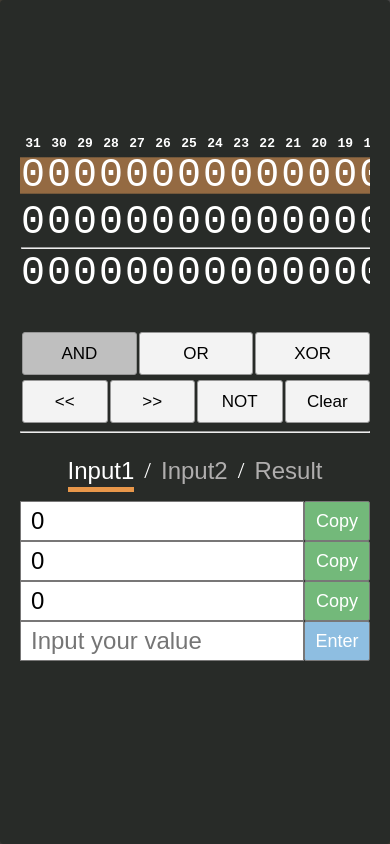
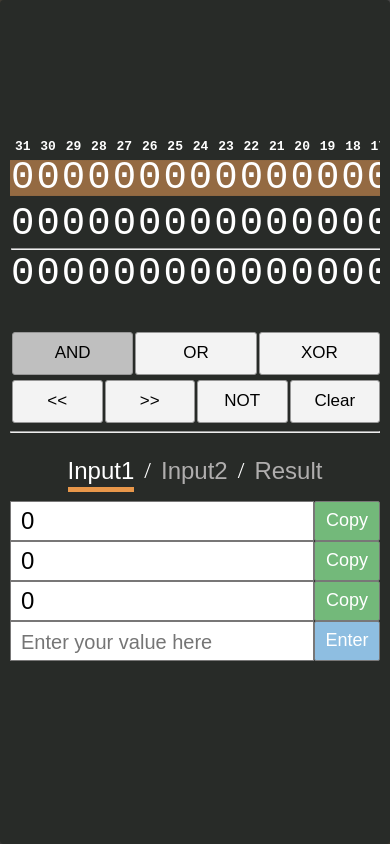
Before and after one commit to Lulkafe/BinaryCalc, a React app: page / in a window 390 px wide. Built offline with nearby package versions, Linux system fonts and the light colour scheme.

Commit message:
Adjusted placeholder and size of user input bar

```diff
--- a/src/components.tsx
+++ b/src/components.tsx
@@ -293,7 +293,7 @@ function UserInputSection () {
 function UserInputBar () {
 
     const { dispatch, state } = useContext(CalcContext);
-    const placeholder = 'Input your value';
+    const placeholder = 'Enter your value here';
     const disabled = state.item === Item.Result;
     const getInputValue = () =>
         (document.getElementById('user-input__bar') as HTMLInputElement).value;
--- a/src/style.css
+++ b/src/style.css
@@ -198,6 +198,10 @@ html, body {
     border: 1px solid #787777
 }
 
+#user-input__bar::placeholder {
+    font-size: 20px;
+}
+
 #user-input__container {
     margin-top: 0px;
 }
@@ -269,39 +273,13 @@ html, body {
 #user-input__radix-select-wrapper {
     position: relative;
     height: 100%;
-    /* border: 0.2px solid gray; */
-}
-
-#user-input__radix-list {
-    list-style-type: none;
-    display: flex;
-    justify-content: center;
-    padding: 0;
-}
-
-#user-input__radix-list li {
-    display: inline-block;
-    margin-left: 5px;
-    margin-right: 5px;
-}
-
-.user-input__radix-item {
-    cursor: pointer;
-    font-size: 20px;
-    color: #B0AEAE;
-    font-family: Arial, Helvetica, sans-serif;
-}
-
-.user-input__radix-item__highlight {
-    color: white;
-    border-bottom: 3px solid #8EBEE1;
 }
 
 #user-input__validation-msg {
     color: #ff0000; /* TODO: should be adjusted later*/
     font-family: Arial, Helvetica, sans-serif;
     text-align: center;
-    font-size: 20px;
+    font-size: 18px;
     min-height: 25px;
     margin-top: 3px;
     word-wrap: break-word;
@@ -353,13 +331,12 @@ html, body {
 
 @media only screen and (max-width: 875px) {
 
-
     #binTable-wrapper {
         overflow-x:scroll;
     }
 
     #binTable__input1, #binTable__input2, #binTable__result {
-        font-size: 40px;
+        font-size: 39px;
     }
 
     #window {
@@ -386,11 +363,7 @@ html, body {
         display: flex;
     }
 
-    #ui__bitwise-buttons button {
-        flex-grow: 1;
-    }
-
-    #ui__bit-mnp-buttons button {
+    #ui__bitwise-buttons button,  #ui__bit-mnp-buttons button  {
         flex-grow: 1;
     }
 
@@ -400,7 +373,7 @@ html, body {
     }
 
     #window__content-wrapper {
-        padding: 10px 20px 10px 20px;
+        padding: 5px 10px 5px 10px;
     }
 
 }
```
Also changed, not shown: 1 other file (tests, documents, lock files or other folders).
